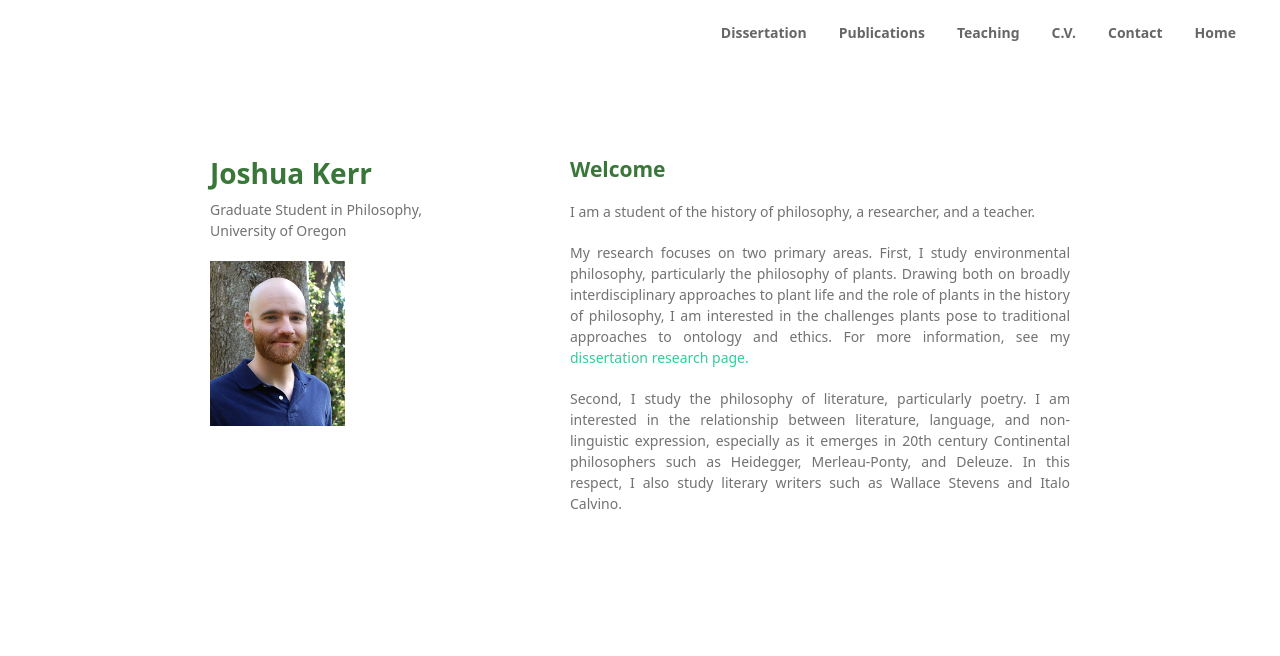
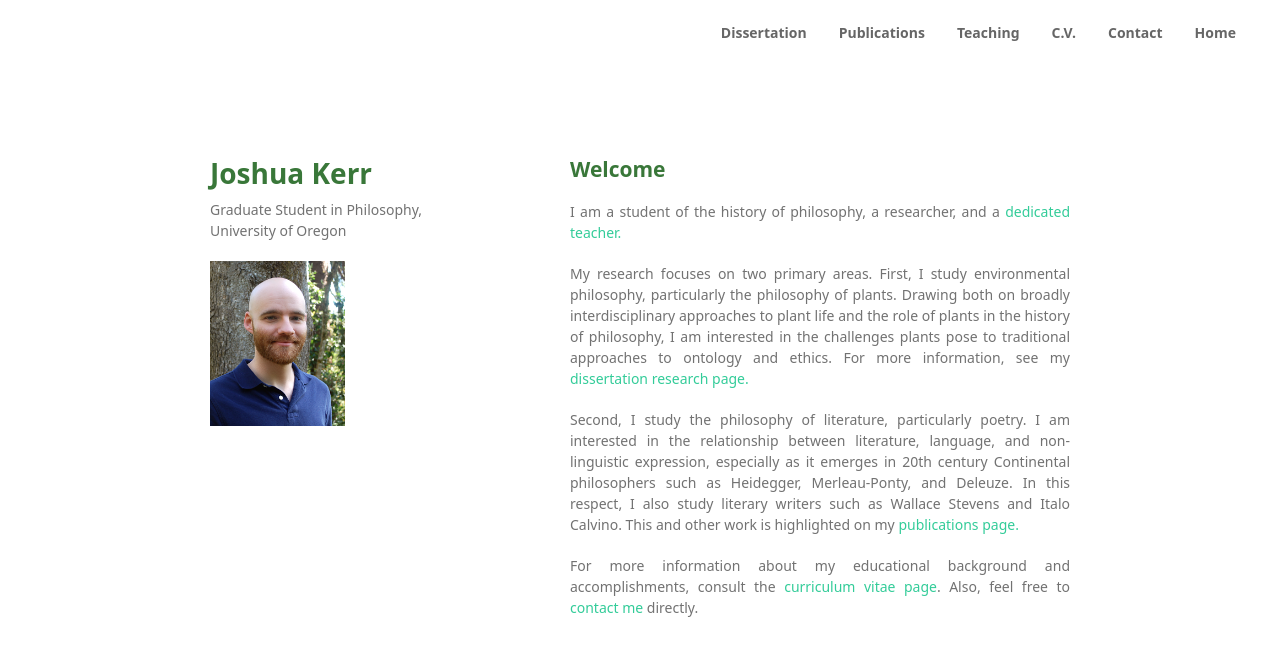
Before and after one commit to joshuakerr/joshuakerr.github.io.old, a Jekyll site: the page built from index.md, in a window 1280 px wide. Shown: the top 656 px of the page. Built offline with Jekyll 4.4.1, drawn with Linux system fonts in a browser that asks for light colours; a script that is not in the unit is left out.

Commit message:
main page

```diff
--- a/index.md
+++ b/index.md
@@ -7,8 +7,10 @@
 ## Welcome
 
 
-I am a student of the history of philosophy, a researcher, and a teacher.
+I am a student of the history of philosophy, a researcher, and a [dedicated teacher.]({{ site.url }}/pages/teaching.html)
 
 My research focuses on two primary areas. First, I study environmental philosophy, particularly the philosophy of plants. Drawing both on broadly interdisciplinary approaches to plant life and the role of plants in the history of philosophy, I am interested in the challenges plants pose to traditional approaches to ontology and ethics. For more information, see my [dissertation research page.]({{ site.url }}/pages/dissertation.html)
 
-Second, I study the philosophy of literature, particularly poetry. I am interested in the relationship between literature, language, and non-linguistic expression, especially as it emerges in 20th century Continental philosophers such as Heidegger, Merleau-Ponty, and Deleuze. In this respect, I also study literary writers such as Wallace Stevens and Italo Calvino.
+Second, I study the philosophy of literature, particularly poetry. I am interested in the relationship between literature, language, and non-linguistic expression, especially as it emerges in 20th century Continental philosophers such as Heidegger, Merleau-Ponty, and Deleuze. In this respect, I also study literary writers such as Wallace Stevens and Italo Calvino. This and other work is highlighted on my [publications page.]({{ site.url }}/pages/publications.html)
+
+For more information about my educational background and accomplishments, consult the [curriculum vitae page]({{ site.url }}/pages/cv.html). Also, feel free to [contact me]({{ site.url }}/pages/contact.html) directly.
```
